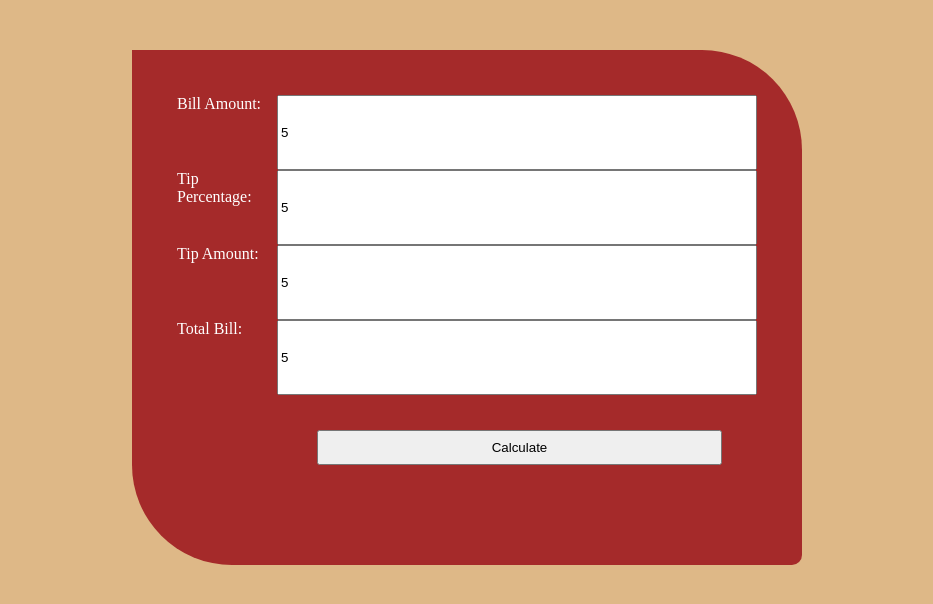
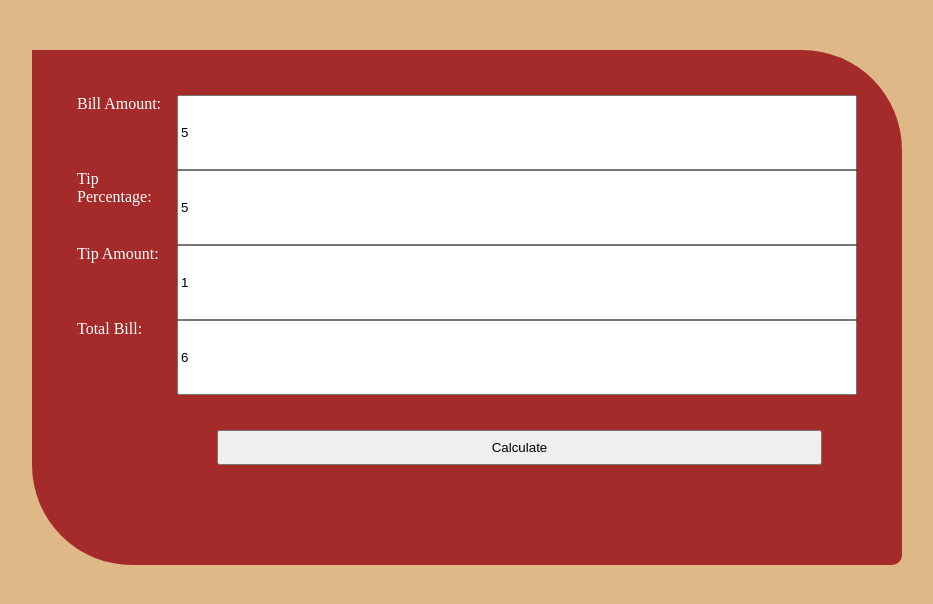
Before and after one commit to Tactical98/Tip-Calculator, a plain HTML site: page index.html in a window 1280 px wide. Both pictures are taken after typing "5", "5", "5", "5" into the empty fields and a click on the button "Calculate". Shown: the whole page, without its empty margins (173-1106 px from the left). Drawn offline with Linux system fonts and the light colour scheme.

Commit message:
tip calculator

```diff
--- a/index.html
+++ b/index.html
@@ -5,16 +5,18 @@
     <meta http-equiv="X-UA-Compatible" content="IE=edge">
     <meta name="viewport" content="width=device-width, initial-scale=1.0">
     <link rel="stylesheet" href="style.css">
-    <script src="tip"></script>
+
     <title>Tip Calculator</title>
 </head>
 <body>
     <div id="Tip_calculate">
-        Bill Amount: <input  type="number" id="Bill">
-        Tip Percentage: <input type="number" id="Percentage">
-        Tip Amount: <input type="number" id="Amount">
-        Total Bill: <input type="number" id="Total">
+        Bill Amount: <input id="Bill" type="number" >
+        Tip Percentage: <input id="Percentage" type="number" >
+        Tip Amount: <input  id="Amount" type="number" >
+        Total Bill: <input  id="Total" type="number" >
         <button id="btn">Calculate</button>
     </div>
+
+    <script src="tip.js"></script>
 </body>
 </html>
--- a/style.css
+++ b/style.css
@@ -4,7 +4,7 @@ html{
 }
 #Tip_calculate{
     height: 425px;
-    width: 580px;
+    width: 780px;
     border-radius: 0px 100px 10px 100px;
     background-color: brown;
     display: grid;
@@ -24,6 +24,7 @@ html{
 }
 #Bill{
    grid-area: Bill;
+
 }
 #Percentage{
    grid-area: Percentage;
--- a/tip.js
+++ b/tip.js
@@ -1,7 +1,8 @@
-let btn = document.getElementById(btn);
+let btn = document.getElementById('btn');
 
 btn.addEventListener('click',function() {
     let Bill = document.getElementById("Bill").value;
     let Percentage = document.getElementById("Percentage").value;
     let Amount = document.getElementById("Amount").value = Bill / Percentage;
+    document.getElementById("Total").value =parseFloat(Bill) + parseFloat(Amount);
 })
```
